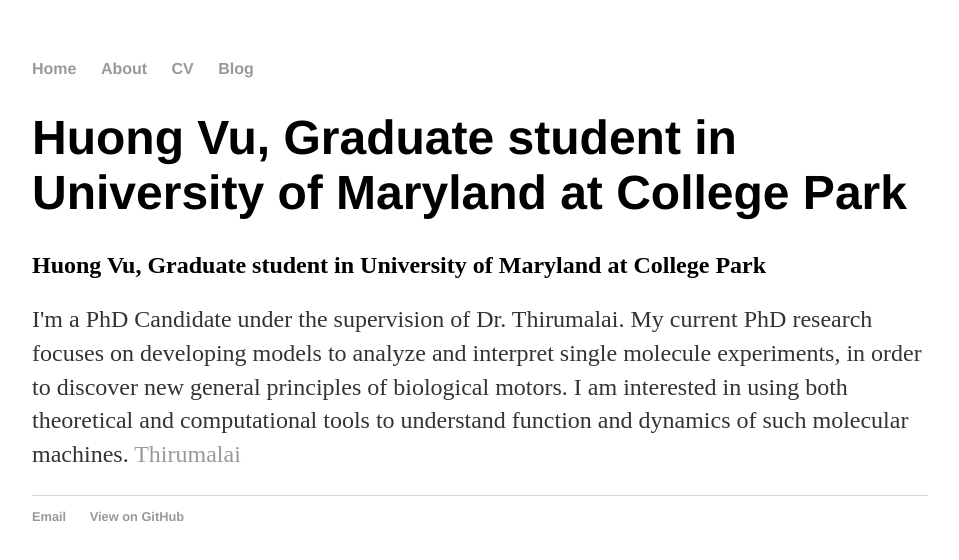
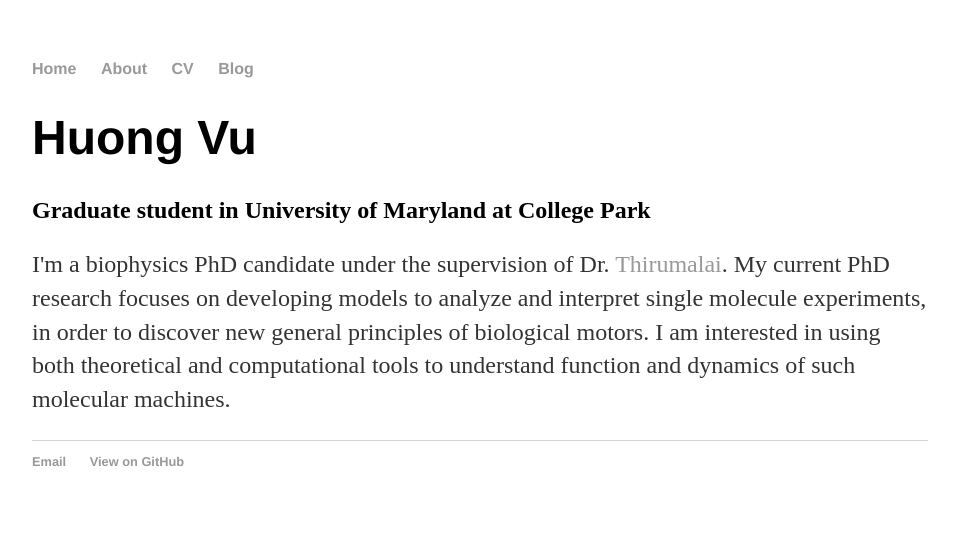
Before and after one commit to huongtvu/meoy9.github.io, a Jekyll site: the page built from index.html, in a window 1280 px wide. Shown: the top 560 px of the page, without its empty margins (160-1119 px from the left). Built offline with Jekyll 4.4.1, drawn with Linux system fonts in a browser that asks for light colours.

Commit message:
Update index.html
testing

```diff
--- a/index.html
+++ b/index.html
@@ -3,10 +3,12 @@
 title: Huong Vu, Graduate Student in University of Maryland at College Park
 ---
 <div class="blurb">
-	<h1>Huong Vu, Graduate student in University of Maryland at College Park </h1>
-	<h2>Huong Vu, Graduate student in University of Maryland at College Park </h2>
-	<p> I'm a PhD Candidate under the supervision of Dr. Thirumalai. My current PhD research focuses on developing models to analyze and interpret single molecule experiments, in order to discover new general principles of biological motors. I am interested in using both theoretical and computational tools to understand function and dynamics of such molecular machines.
-<a href="https://sites.cns.utexas.edu/thirumalai">Thirumalai</a>
+	<h1>Huong Vu</h1>
+	<h2>Graduate student in University of Maryland at College Park </h2>
+	<p> I'm a biophysics PhD candidate under the supervision of Dr. <a href="https://sites.cns.utexas.edu/thirumalai">Thirumalai</a>.
+		My current PhD research focuses on developing models to analyze and interpret single molecule experiments, in order to discover new general principles of biological motors.
+		I am interested in using both theoretical and computational tools to understand function and dynamics of such molecular machines.
+
 </p>
 	<!--<p>I'm best known as the horrible cop from <em>A Touch of Evil</em> Don't trust me. <a href="/about">Read more about my life...</a></p>-->
 </div><!-- /.blurb -->
```
